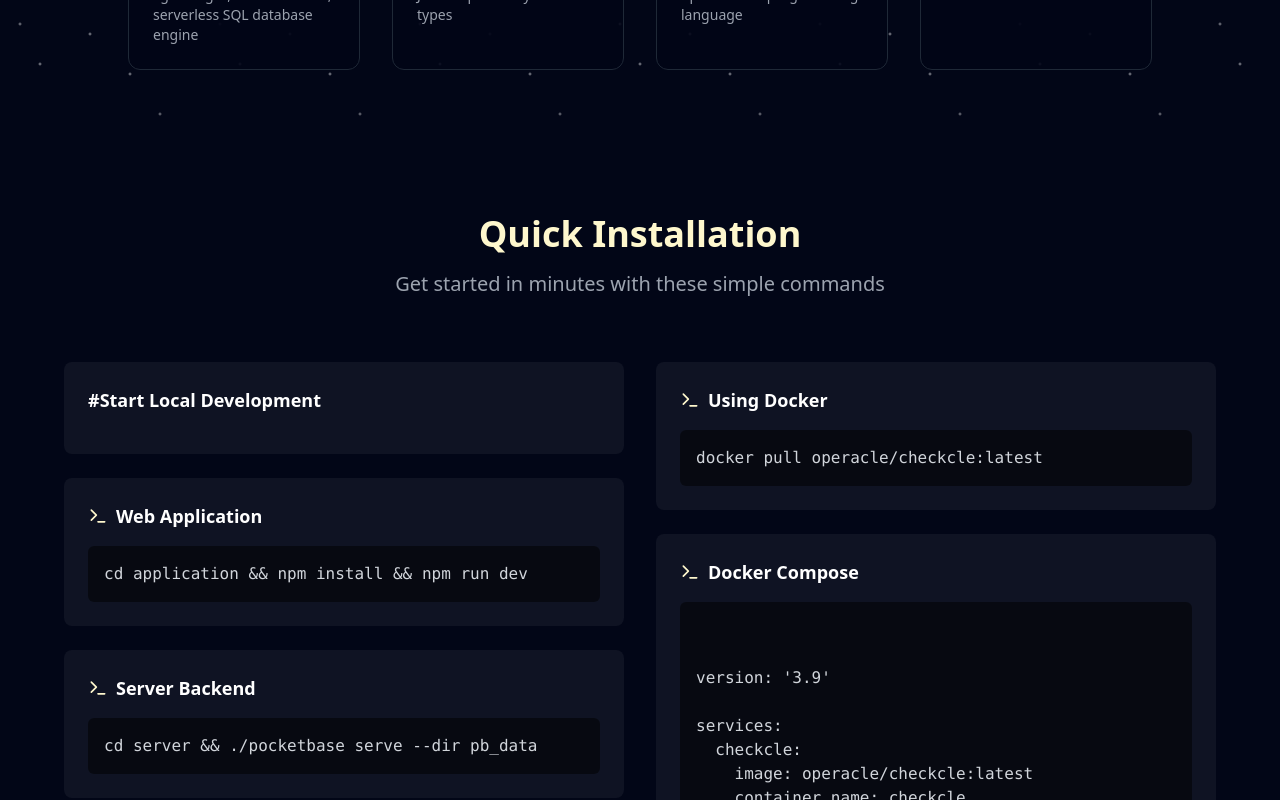
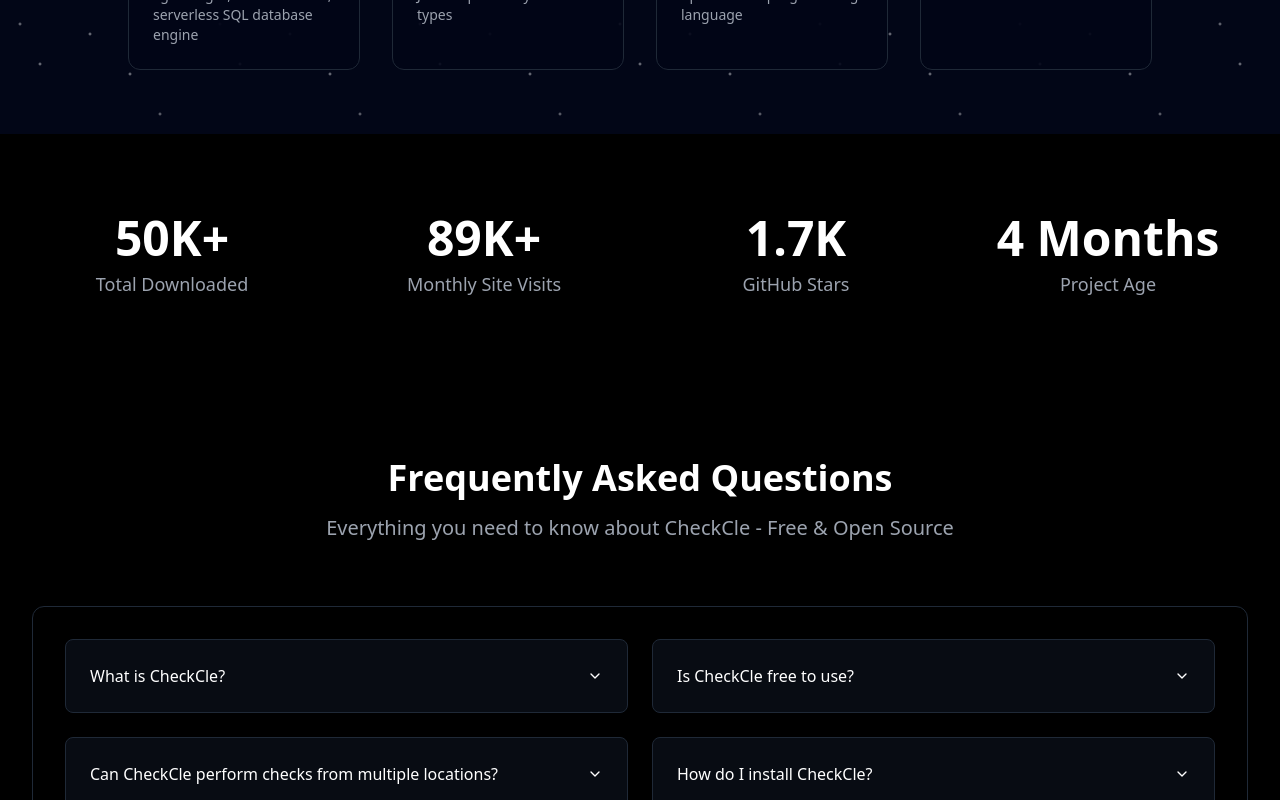
Before and after one commit to operacle/checkcle-website, a React (Vite) app: page / in a window 1280 px wide. Shown: the part 6940-7740 px from the top of the page. Built offline with nearby package versions, Linux system fonts and the light colour scheme; no server answers.

Commit message:
Remove installation section

```diff
--- a/src/pages/Index.tsx
+++ b/src/pages/Index.tsx
@@ -8,7 +8,6 @@
 import Screenshots from '../components/Screenshots';
 import TechStack from '../components/TechStack';
 import NotificationSystem from '../components/NotificationSystem';
-import Installation from '../components/Installation';
 import Stats from '../components/Stats';
 import FAQ from '../components/FAQ';
 import Footer from '../components/Footer';
@@ -24,7 +23,6 @@
       <Screenshots />
       <NotificationSystem />
       <TechStack />
-      <Installation />
       <Stats />
       <FAQ />
       <Footer />
```
